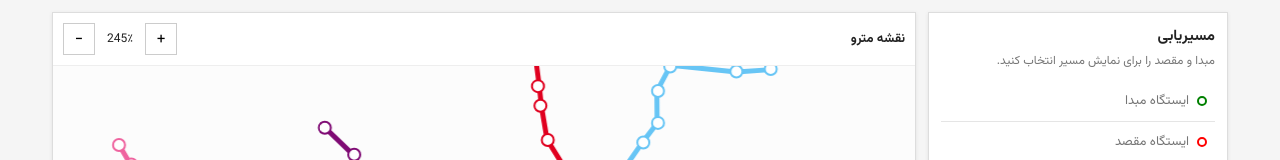
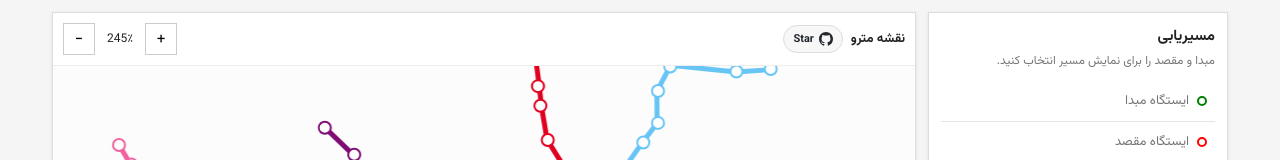
Before and after one commit to amirabbas-gh/tehran-metro, a React (Vite) app: page / in a window 1280 px wide. Shown: the top 160 px of the page. Built offline with nearby package versions, Linux system fonts and the light colour scheme.

Commit message:
Add GitHub star button to the Tehran Metro map header in App.jsx; update styles for button and layout in style.css

```diff
--- a/src/App.jsx
+++ b/src/App.jsx
@@ -484,7 +484,30 @@
 
       <section className="mapBox">
         <div className="mapBoxTop">
-          <strong className="mapTitle">نقشه مترو</strong>
+          <div className="mapBoxTopStart">
+            <strong className="mapTitle">نقشه مترو</strong>
+            <a
+              className="githubStar"
+              href="https://github.com/amirabbas-gh/tehran-metro"
+              target="_blank"
+              rel="noopener noreferrer"
+              aria-label="Star this project on GitHub"
+              title="Star on GitHub"
+            >
+              <svg
+                viewBox="0 0 16 16"
+                width="14"
+                height="14"
+                aria-hidden="true"
+              >
+                <path
+                  fill="currentColor"
+                  d="M8 0C3.58 0 0 3.58 0 8c0 3.54 2.29 6.53 5.47 7.59.4.07.55-.17.55-.38 0-.19-.01-.82-.01-1.49-2.01.37-2.53-.49-2.69-.94-.09-.23-.48-.94-.82-1.13-.28-.15-.68-.52-.01-.53.63-.01 1.08.58 1.23.82.72 1.21 1.87.87 2.33.66.07-.52.28-.87.51-1.07-1.78-.2-3.64-.89-3.64-3.95 0-.87.31-1.59.82-2.15-.08-.2-.36-1.02.08-2.12 0 0 .67-.21 2.2.82.64-.18 1.32-.27 2-.27s1.36.09 2 .27c1.53-1.04 2.2-.82 2.2-.82.44 1.1.16 1.92.08 2.12.51.56.82 1.27.82 2.15 0 3.07-1.87 3.75-3.65 3.95.29.25.54.73.54 1.48 0 1.07-.01 1.93-.01 2.2 0 .21.15.46.55.38A8.01 8.01 0 0 0 16 8c0-4.42-3.58-8-8-8"
+                />
+              </svg>
+              <span>Star</span>
+            </a>
+          </div>
 
           <div className="zoomControls">
             <button
--- a/src/assets/style.css
+++ b/src/assets/style.css
@@ -418,9 +418,43 @@
   border-bottom: 1px solid #eee;
 }
 
+.mapBoxTopStart {
+  display: flex;
+  align-items: center;
+  gap: 8px;
+  min-width: 0;
+}
+
 .mapTitle {
   font-size: 13px;
   font-weight: 700;
+}
+
+.githubStar {
+  display: inline-flex;
+  align-items: center;
+  gap: 5px;
+  flex: 0 0 auto;
+  min-height: 28px;
+  padding: 0 9px;
+  border: 1px solid #ddd;
+  border-radius: 999px;
+  background: #f7f7f7;
+  color: #24292f;
+  text-decoration: none;
+  font-size: 11px;
+  font-weight: 600;
+  line-height: 1;
+  transition: background 0.15s ease, border-color 0.15s ease;
+}
+
+.githubStar:hover {
+  background: #fff;
+  border-color: #bbb;
+}
+
+.githubStar svg {
+  display: block;
 }
 
 .zoomControls {
@@ -710,6 +744,12 @@
 
   .mapTitle {
     font-size: 12px;
+  }
+
+  .githubStar {
+    min-height: 30px;
+    padding: 0 10px;
+    font-size: 11px;
   }
 
   .zoomControls button {
```
